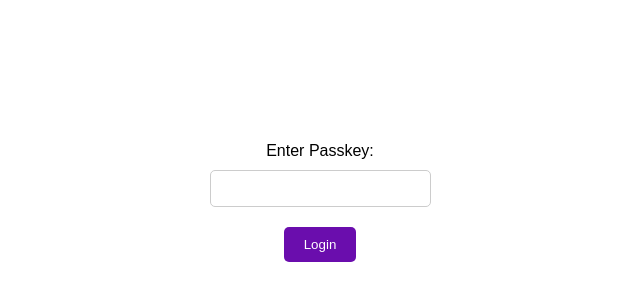
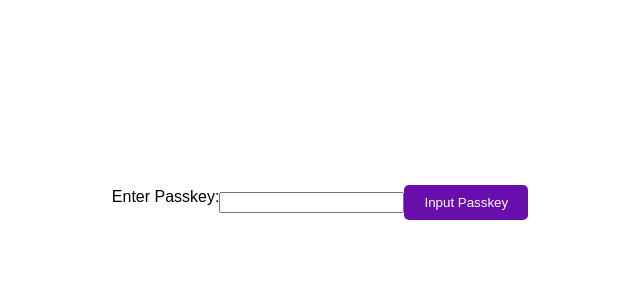
Before and after one commit to DinaMetwalli/Patient-Data-Dashboard, an Electron app: page electron/authentication.html in a window 1200 px wide. Shown: the part 198-498 px from the top of the page, without its empty margins (280-920 px from the left). Drawn offline with Linux system fonts and the light colour scheme.

Commit message:
feat(gui): add js script to authentication page

```diff
--- a/electron/authentication.html
+++ b/electron/authentication.html
@@ -10,12 +10,13 @@
 
 <body>
     <div class="login-container">
-        <form id="login-form">
-            <label for="passkey">Enter Passkey:</label>
-            <input type="password" id="passkey" name="passkey" required>
-            <button type="submit">Login</button>
-        </form>
+        <label for="passkey">Enter Passkey:</label>
+        <input type="text" id="passkey" name="passkey" required>
+        <button type="submit" id="import-btn">Input Passkey</button>
+        <p id=message></p>
     </div>
+    <script src="auth-passkeys.js"></script>
+    <script src="authwindow.js"></script>
 </body>
 
 </html>
```
